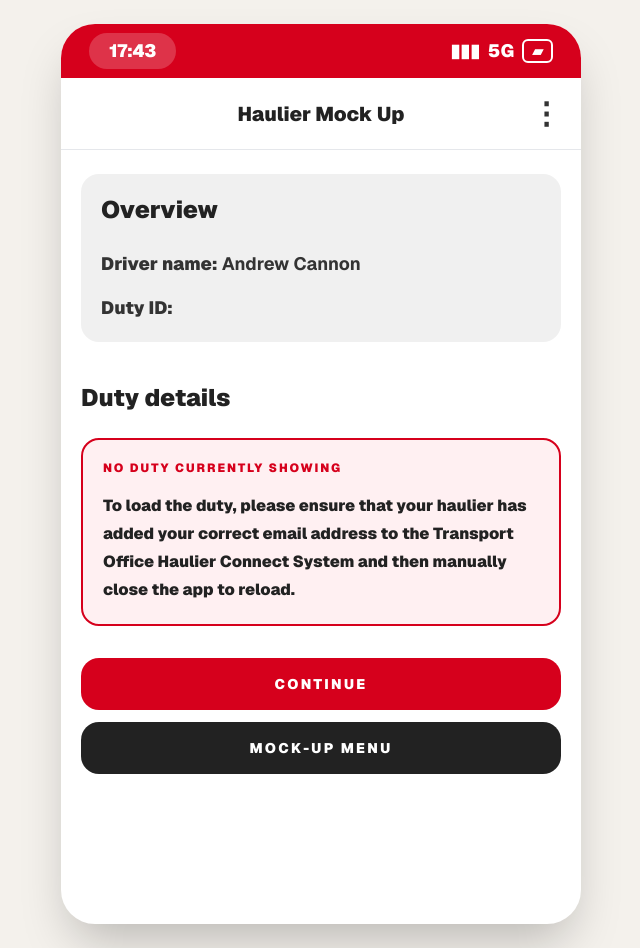
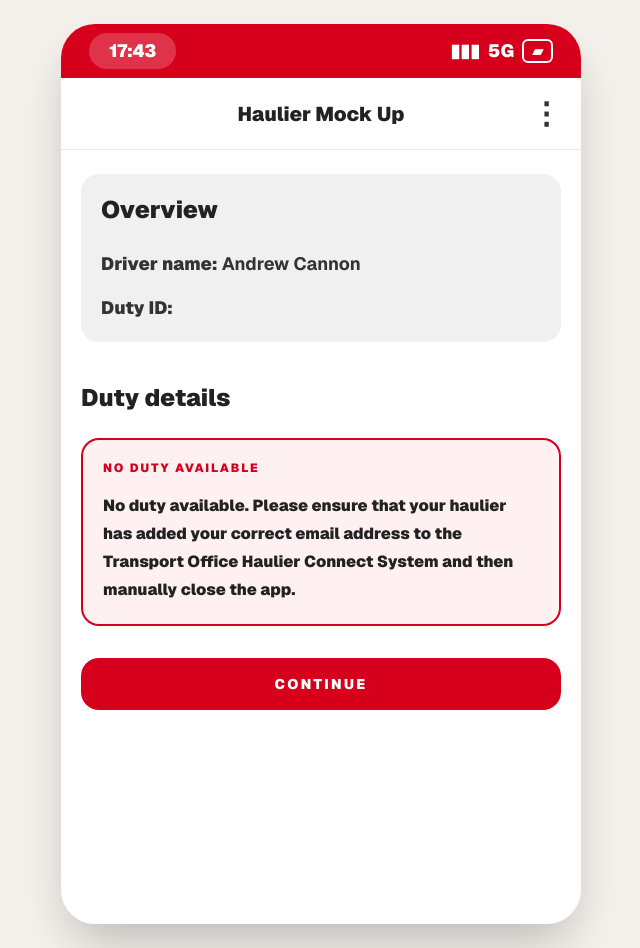
Before and after one commit to acannon76/rugby-league-supporter-web, a Next.js app: page /internal/haulier-app in a window 1280 px wide. Shown: the whole page, without its empty margins (319-959 px from the left). Built offline with nearby package versions, Linux system fonts and the light colour scheme.

Commit message:
rewording on reload

```diff
--- a/src/app/internal/haulier-app/HaulierAppMockupClient.tsx
+++ b/src/app/internal/haulier-app/HaulierAppMockupClient.tsx
@@ -401,10 +401,7 @@ export default function HaulierAppMockupClient() {
         <PhoneStatusBar />
 
         {screen === "no-duty" && (
-          <NoDutyScreen
-            onContinue={openMockupMenu}
-            onMockupMenu={openMockupMenu}
-          />
+          <NoDutyScreen onContinue={openMockupMenu} />
         )}
 
         {screen === "menu" && <MenuScreen onOpenMockup={startMockup} />}
@@ -615,13 +612,7 @@ function AppHeader({
   );
 }
 
-function NoDutyScreen({
-  onContinue,
-  onMockupMenu,
-}: {
-  onContinue: () => void;
-  onMockupMenu: () => void;
-}) {
+function NoDutyScreen({ onContinue }: { onContinue: () => void }) {
   return (
     <>
       <AppHeader title="Haulier Mock Up" />
@@ -635,33 +626,23 @@ function NoDutyScreen({
 
         <section className="mt-6 rounded-[18px] border-2 border-[#d6001c] bg-[#fff0f2] p-5">
           <p className="text-xs font-black uppercase tracking-[0.16em] text-[#d6001c]">
-            No duty currently showing
+            No duty available
           </p>
 
           <p className="mt-4 text-base font-black leading-7 text-[#222]">
-            To load the duty, please ensure that your haulier has added your
+            No duty available. Please ensure that your haulier has added your
             correct email address to the Transport Office Haulier Connect System
-            and then manually close the app to reload.
+            and then manually close the app.
           </p>
         </section>
 
-        <div className="mt-8 space-y-3">
-          <button
-            type="button"
-            onClick={onContinue}
-            className="w-full rounded-[18px] bg-[#d6001c] px-5 py-4 text-sm font-black uppercase tracking-[0.16em] text-white"
-          >
-            Continue
-          </button>
-
-          <button
-            type="button"
-            onClick={onMockupMenu}
-            className="w-full rounded-[18px] bg-[#222] px-5 py-4 text-sm font-black uppercase tracking-[0.16em] text-white"
-          >
-            Mock-up menu
-          </button>
-        </div>
+        <button
+          type="button"
+          onClick={onContinue}
+          className="mt-8 w-full rounded-[18px] bg-[#d6001c] px-5 py-4 text-sm font-black uppercase tracking-[0.16em] text-white"
+        >
+          Continue
+        </button>
       </section>
     </>
   );
```
